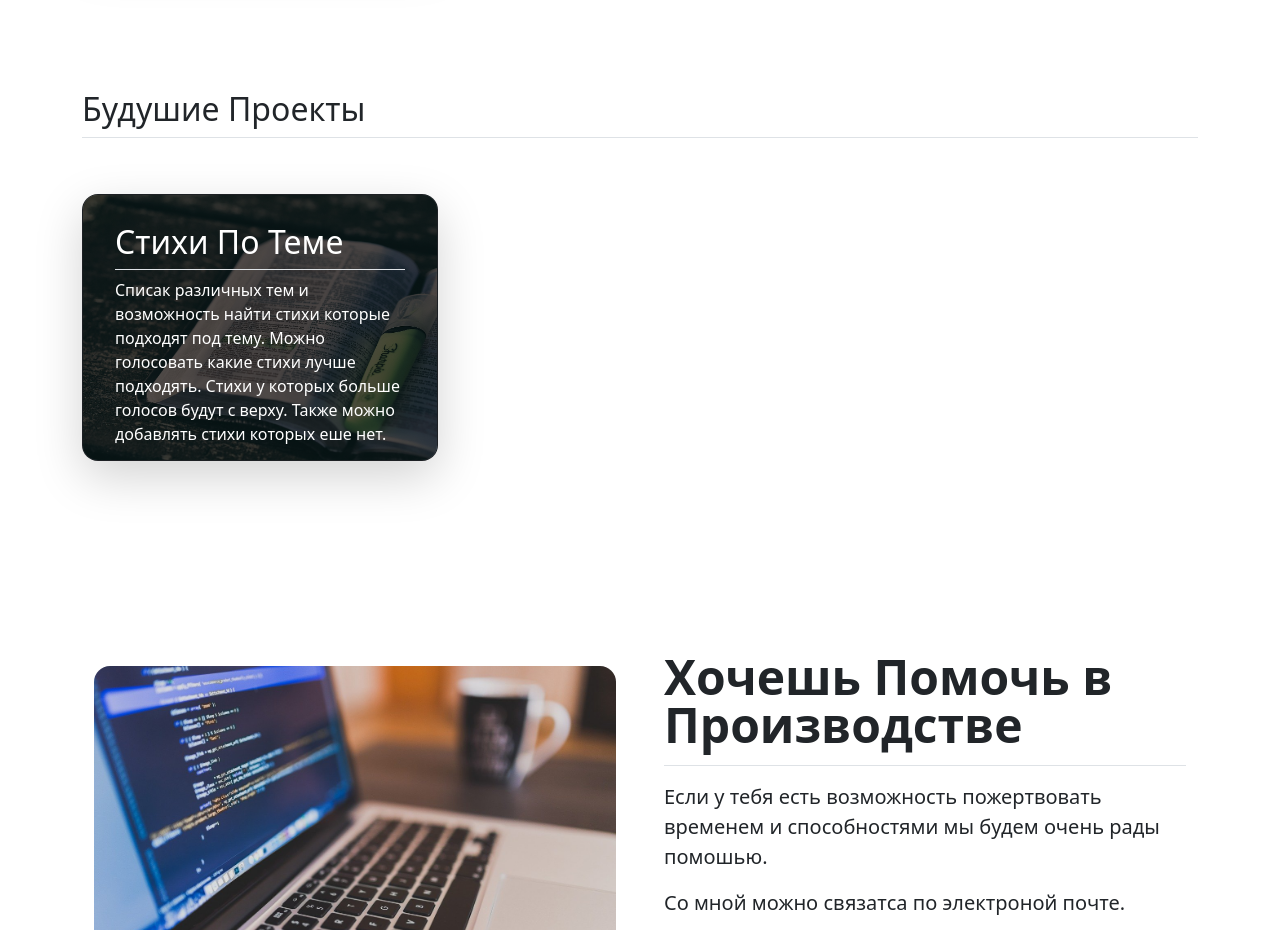
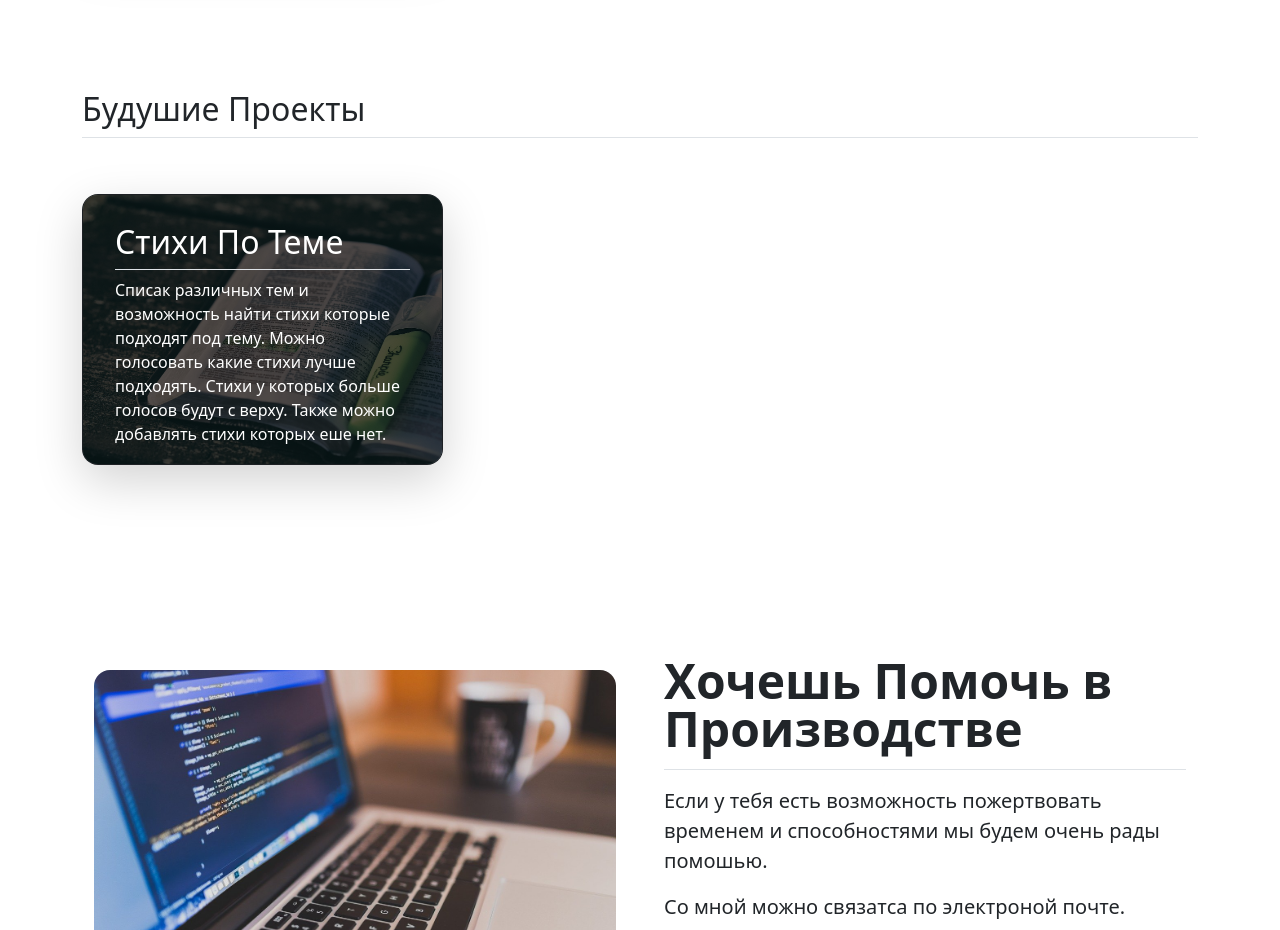
Before and after one commit to Slavic-Evangelical-Programmers/hisword.study, a plain HTML site: page index.html in a window 1280 px wide. Shown: the part 1120-2050 px from the top of the page. Drawn offline with nearby package versions, Linux system fonts and the light colour scheme.

Commit message:
Fixed styling on future-projects to match current

```diff
--- a/index.html
+++ b/index.html
@@ -54,14 +54,14 @@
     <div class="container py-5" id="future-projects">
         <h2 class="pb-2 border-bottom">Будушие Проекты</h2>
 
-        <div class="row row-cols-3 align-items-stretch py-5">
+        <div class="row row-cols-1 row-cols-lg-2 row-cols-xl-3 g-3 align-items-stretch py-5">
 
             <div class="col">
                 <div class="card card-cover h-100 overflow-hidden text-white bg-dark rounded-5 shadow-lg">
                     <img src="assets/bible-highlighter.jpg" class="card-img" alt="Bible highlighter">
-                    <div class="card-img-overlay overlay p-4">
-                        <h2 class="card-title mx-2 pb-2 pt-1 border-bottom">Стихи По Теме</h2>
-                        <p class="card-text mx-2">Списак различных тем и возможность найти стихи которые подходят под тему. Можно голосовать какие стихи лучше подходять. Стихи у которых больше голосов будут с верху. Также можно добавлять стихи которых еше нет.</p>
+                    <div class="card-img-overlay overlay p-xl-4 p-md-3 p-xs-2">
+                        <h2 class="card-title mx-lg-2 mx-md-1 pb-md-2 pt-1 border-bottom">Стихи По Теме</h2>
+                        <p class="card-text mx-lg-2">Списак различных тем и возможность найти стихи которые подходят под тему. Можно голосовать какие стихи лучше подходять. Стихи у которых больше голосов будут с верху. Также можно добавлять стихи которых еше нет.</p>
                     </div>
                 </div>
             </div>
```
